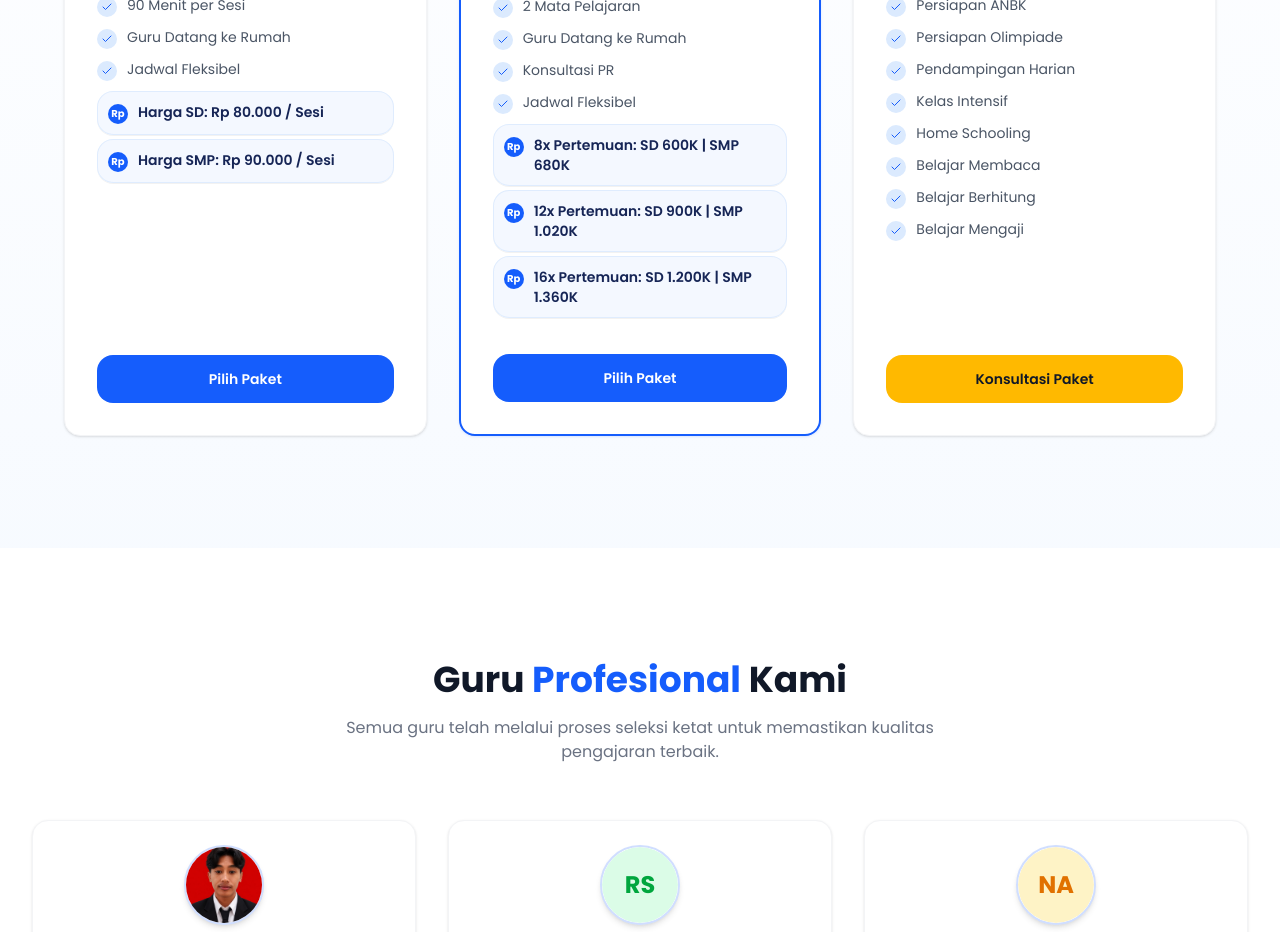
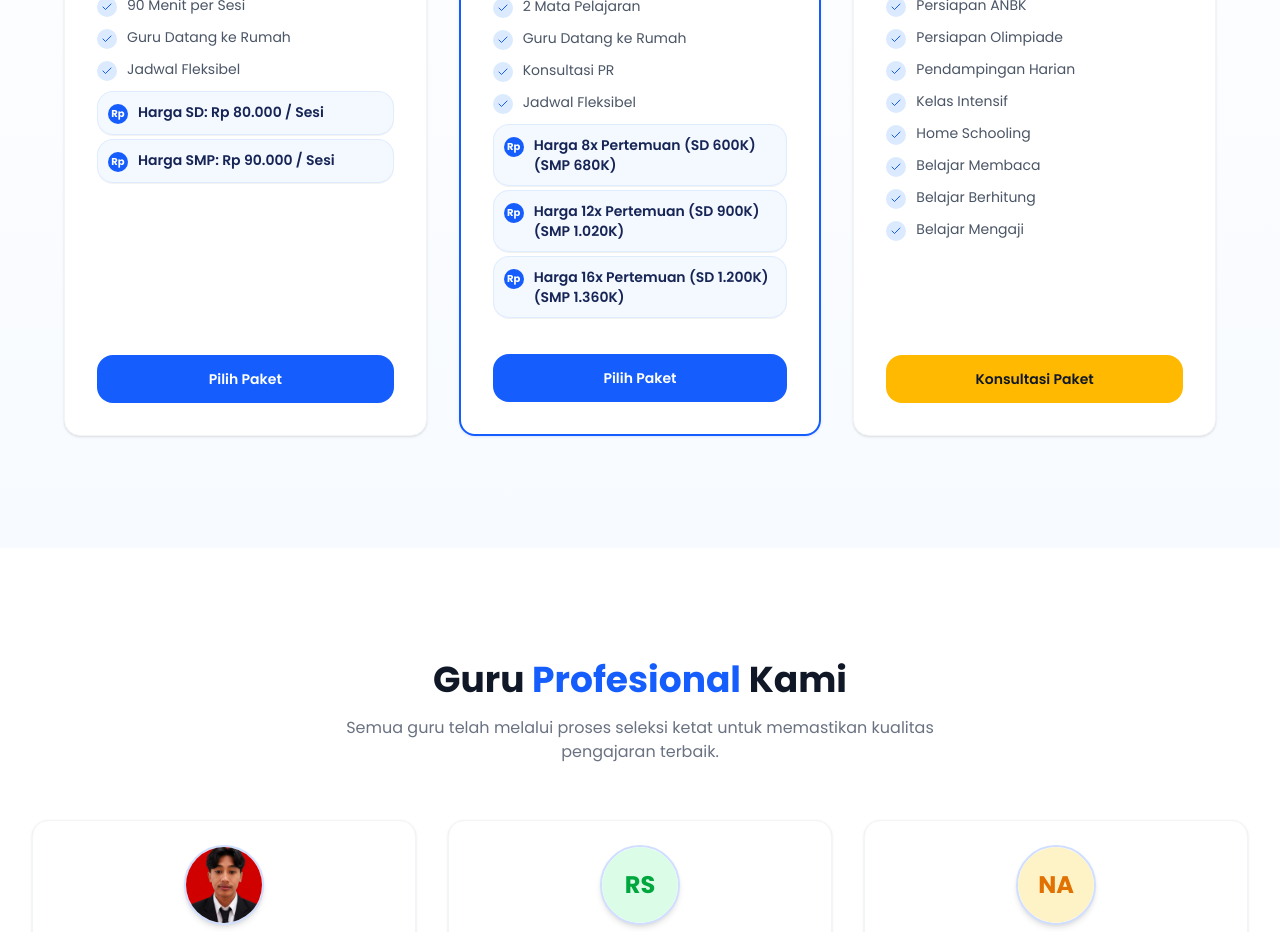
Before and after one commit to riski2005saputra-stack/HOME.SCHOLAR, a Next.js app: page / in a window 1280 px wide. Shown: the part 1840-2772 px from the top of the page. Built offline with nearby package versions, Linux system fonts and the light colour scheme.

Commit message:
Format Paket Reguler pricing text like Paket Basic

```diff
--- a/src/components/sections/PaketLesSection.tsx
+++ b/src/components/sections/PaketLesSection.tsx
@@ -33,9 +33,9 @@ const paketList = [
       'Guru Datang ke Rumah',
       'Konsultasi PR',
       'Jadwal Fleksibel',
-      '8x Pertemuan: SD 600K | SMP 680K',
-      '12x Pertemuan: SD 900K | SMP 1.020K',
-      '16x Pertemuan: SD 1.200K | SMP 1.360K',
+      'Harga 8x Pertemuan (SD 600K) (SMP 680K)',
+      'Harga 12x Pertemuan (SD 900K) (SMP 1.020K)',
+      'Harga 16x Pertemuan (SD 1.200K) (SMP 1.360K)',
     ],
     btnText: 'Pilih Paket',
     btnClass: 'bg-blue-600 hover:bg-blue-700 text-white',
```
